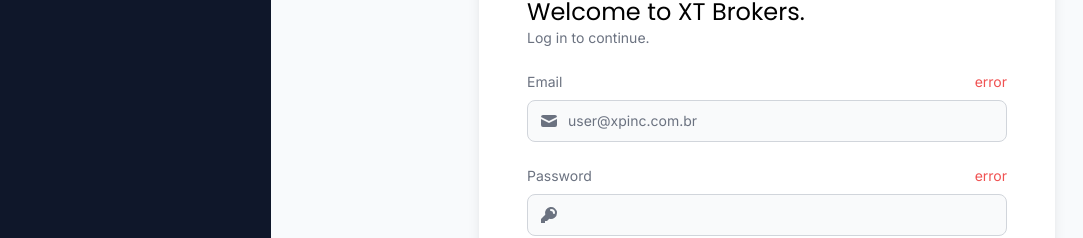
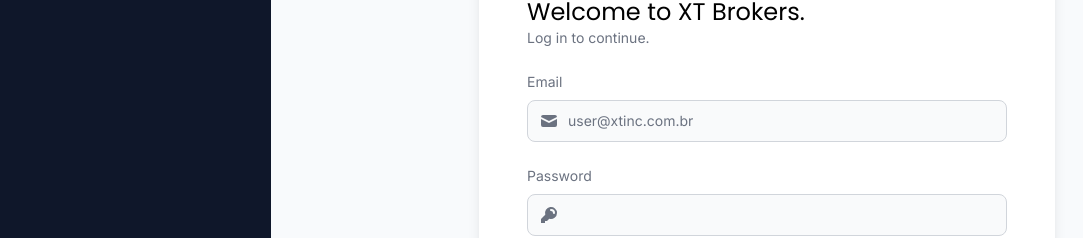
Before and after one commit to pedrossdemelo/xt-brokers, a React (Vite) app: page /login in a window 1280 px wide. Shown: the part 198-436 px from the top of the page, without its empty margins (17-1100 px from the left). Built offline with nearby package versions, Linux system fonts and the light colour scheme.

Commit message:
feat: login input validation

```diff
--- a/src/components/LoginInput.tsx
+++ b/src/components/LoginInput.tsx
@@ -4,16 +4,34 @@ import { useUserData } from "hooks";
 import React from "react";
 import { useNavigate } from "react-router-dom";
 
+const EMAIL_REGEX = /^\w+([.-]?\w+)*@\w+([.-]?\w+)*(\.\w{2,3})+$/;
+
 function useLoginInput() {
   const navigate = useNavigate();
   const [password, setPassword] = React.useState("");
   const [email, setEmail] = React.useState("");
+  const [errorEmail, setErrorEmail] = React.useState<string | null>(null);
+  const [errorPassword, setErrorPassword] = React.useState<string | null>(null);
+
   const { setUser } = useUserData();
 
   function handleSubmit(e: React.FormEvent<HTMLFormElement>) {
     e.preventDefault();
-    setUser(email);
-    navigate("/");
+    setErrorEmail(null);
+    setErrorPassword(null);
+    let valid = true;
+    if (!EMAIL_REGEX.test(email)) {
+      setErrorEmail(email ? "Invalid email" : "Email is required");
+      valid = false;
+    }
+    if (password.length < 8) {
+      setErrorPassword("Password must be at least 8 characters");
+      valid = false;
+    }
+    if (valid) {
+      setUser(email);
+      navigate("/");
+    }
   }
 
   return {
@@ -24,12 +42,21 @@ function useLoginInput() {
     setEmail: (e: React.ChangeEvent<HTMLInputElement>) =>
       setEmail(e.target.value),
     handleSubmit,
+    errorEmail,
+    errorPassword,
   };
 }
 
 export default function LoginInput() {
-  const { password, setPassword, email, setEmail, handleSubmit } =
-    useLoginInput();
+  const {
+    password,
+    setPassword,
+    email,
+    setEmail,
+    errorEmail,
+    errorPassword,
+    handleSubmit,
+  } = useLoginInput();
 
   return (
     <>
@@ -50,16 +77,17 @@ export default function LoginInput() {
               Email
             </label>
 
-            <p className="text-red-500">error</p>
+            <p role="alert" className="text-red-500">
+              {errorEmail}
+            </p>
           </div>
 
           <TextInput
             id="email-input"
-            type="email"
+            type="text"
             onChange={setEmail}
             value={email}
-            placeholder="user@xpinc.com.br"
-            required={true}
+            placeholder="user@xtinc.com.br"
             icon={MailIcon}
           />
         </div>
@@ -70,7 +98,9 @@ export default function LoginInput() {
               Password
             </label>
 
-            <p className="text-red-500">error</p>
+            <p role="alert" className="text-red-500">
+              {errorPassword}
+            </p>
           </div>
 
           <TextInput
@@ -78,7 +108,6 @@ export default function LoginInput() {
             value={password}
             id="password-input"
             type="password"
-            required={true}
             icon={KeyIcon}
           />
         </div>
```
